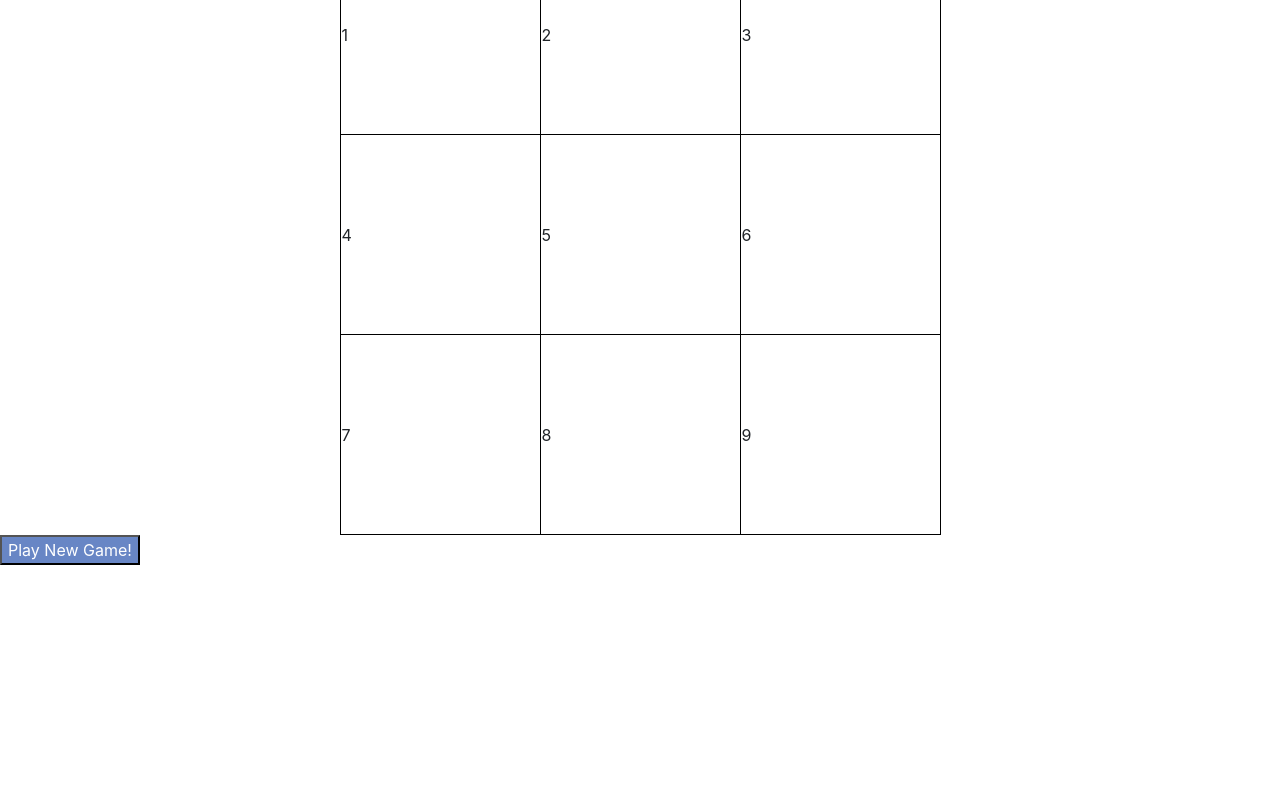
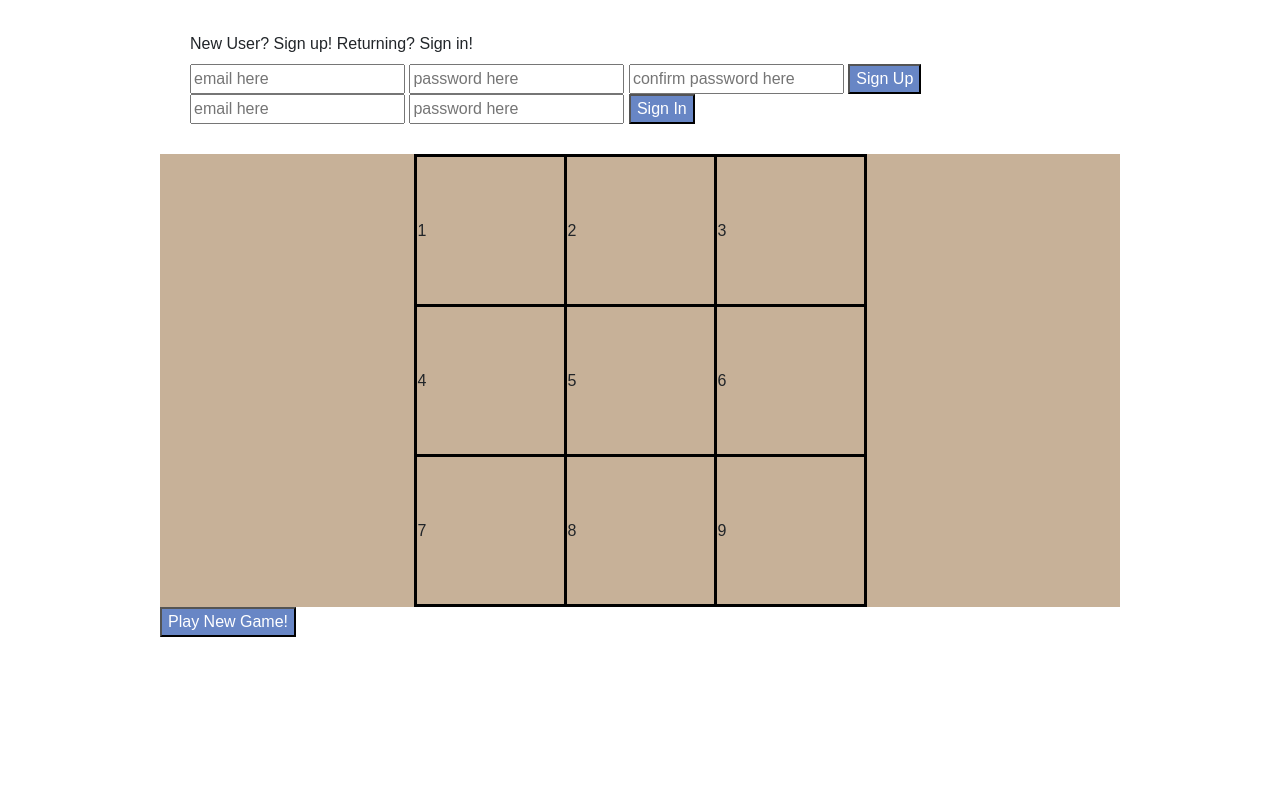
Before and after one commit to tparks1100/thulas-tic-tac-toe-client, a website built with webpack: page index.html in a window 1280 px wide. Shown: the part 282-1072 px from the top of the page. Before the commit the page ends 847 px from the top, so only its background shows below. Built offline with nearby package versions, Linux system fonts and the light colour scheme.

Commit message:
Styling and html edits

```diff
--- a/assets/styles/index.scss
+++ b/assets/styles/index.scss
@@ -1,9 +1,18 @@
 @import '~bootstrap/scss/bootstrap';
+body {
+  margin: 80px;
+  padding: 80px;
+}
+
 h1 {
   color: #ff9a76;
   font-family: 'Ranchers', cursive;
   font-size: 90px;
   text-align: center;
+}
+
+div {
+  padding: 30px;
 }
 
 .authenticated {
@@ -15,15 +24,24 @@ button {
   color: white;
 }
 
-table {
-  border: 1px solid black;
-  margin-left: auto;
-  margin-right: auto;
-  padding: 100px;
+td {
+  border: 3px solid black;
+  height: 150px;
+  width: 150px;
 }
 
-td {
-  border: 1px solid black;
-  height: 200px;
-  width: 200px;
+.container {
+  align-items: center;
+  background: #c7b198;
+  display: flex;
+  flex-direction: column;
+  justify-content: center;
+  min-height: 90px;
 }
+
+* {
+  box-sizing: border-box;
+  font-family: Arial, Helvetica, sans-serif;
+  margin: 10;
+  padding: 10;
+}
--- a/index.html
+++ b/index.html
@@ -45,7 +45,7 @@
         </form>
       </div>
 
-      <TABLE>
+      <TABLE class="container">
        <TR>
           <TD>1</TD>
           <TD>2</TD>
```
